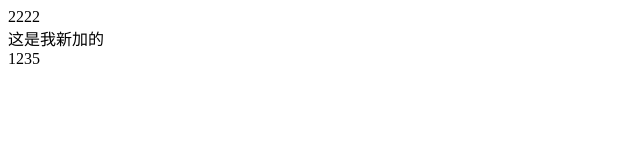
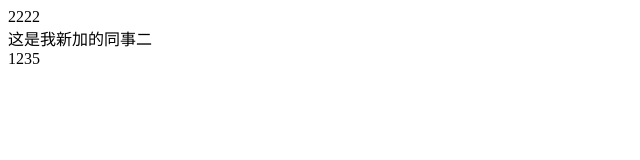
Before and after one commit to morris-he/effective-computing-machine, a plain HTML site: page index.html in a window 1280 px wide. Shown: the full height of the page, 0-640 px from the left. Drawn offline with Linux system fonts and the light colour scheme.

Commit message:
同事二

```diff
--- a/index.html
+++ b/index.html
@@ -10,7 +10,7 @@
 
     <div>2222</div>
 
-    <div>这是我新加的</div>
+    <div>这是我新加的同事二</div>
 
     1235
 
```
